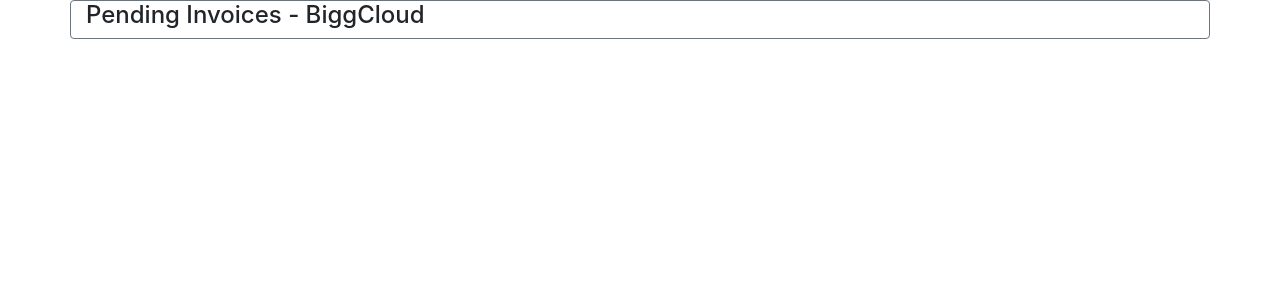
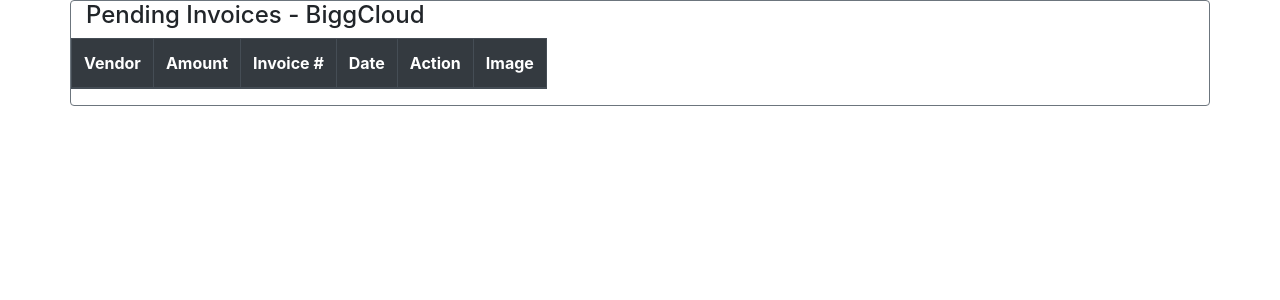
Before and after one commit to stephenprosso/react-full-app, a React (Create React App) app: page / in a window 1280 px wide. Shown: the top 300 px of the page. Built offline with nearby package versions, Linux system fonts and the light colour scheme.

Commit message:
add table cols to table

```diff
--- a/src/App.js
+++ b/src/App.js
@@ -1,6 +1,7 @@
 import React, { Component } from "react";
 import "./App.css";
 import "bootstrap/dist/css/bootstrap.css";
+import { Table, Button } from "reactstrap";
 
 class App extends Component {
   state = {
@@ -15,32 +16,53 @@
         id: "100",
         Vendor: "Handbook",
         Amount: "$18,000",
+        Invoice: "001",
         date: "01/20/2020",
       },
       {
         id: "101",
         Vendor: "Handbook",
-        Amount: "$18,000",
-        date: "01/20/2020",
+        Amount: "$19,000",
+        Invoice: "002",
+        date: "02/22/2020",
       },
       {
         id: "102",
         Vendor: "Handbook",
-        Amount: "$18,000",
-        date: "01/20/2020",
+        Amount: "$20,000",
+        Invoice: "003",
+        date: "03/30/2020",
       },
     ];
     if (isLoading) return <div>Loading.....</div>;
 
-    return <div className="container border border-secondary rounded center">
-      <div className="row">
-        <div className="col-12">
-          <h4>Pending Invoices - BiggCloud</h4>
+    return (
+      <div className="container border border-secondary rounded center">
+        <div className="row">
+          <div className="col-12">
+            <h4>Pending Invoices - BiggCloud</h4>
+          </div>
         </div>
+        <div className="row">
+          <div className=".col-xs-12 center text-center">
+            <Table dark responsive striped bordered hover>
+              <thead>
+                <th>Vendor</th>
+                <th>Amount</th>
+                <th>Invoice #</th>
+                <th>Date</th>
+                <th colSpan="4">Action</th>
+                <th>Image</th>
+              </thead>
+              <tbody>
 
+
+              </tbody>
+            </Table>
+          </div>
+        </div>
       </div>
-
-    </div>;
+    );
   }
 }
 
```
